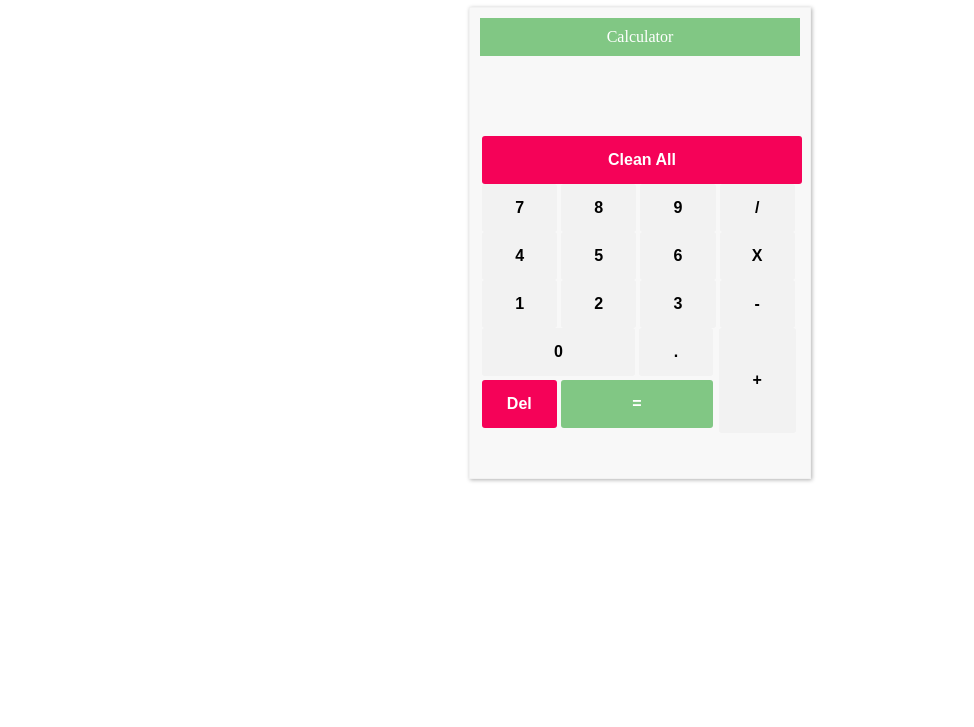
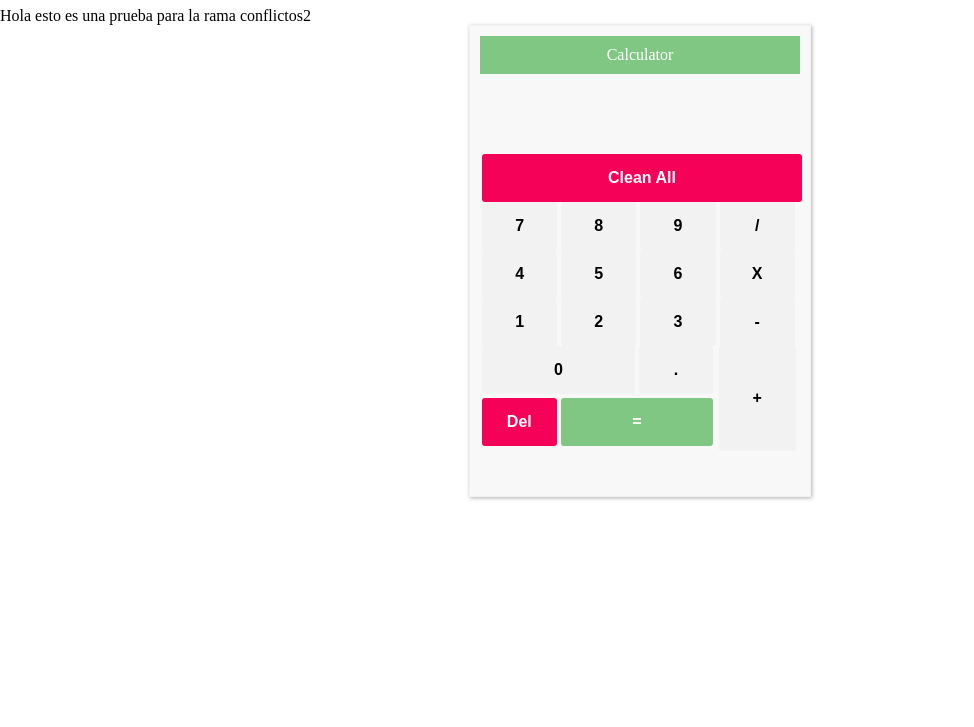
Before and after one commit to caraquista/templateGit, a plain HTML site: page index.html in a window 1280 px wide. Shown: the part 73-800 px from the top of the page, without its empty margins (0-974 px from the left). Drawn offline with Linux system fonts and the light colour scheme.

Commit message:
prueba de rama conflictos2

```diff
--- a/index.html
+++ b/index.html
@@ -10,6 +10,7 @@
   <body>
     <h1>Calculator Design Using HTML Layout</h1>
     <!-- USUARIO 4 -->
+    <div>Hola esto es una prueba para la rama conflictos2</div>
     <div class="container">
       <div class="header">Calculator</div>
       <input type="text" class="result" id="result" readonly/>
```
